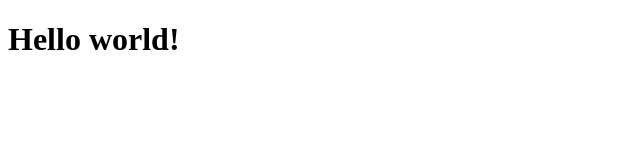
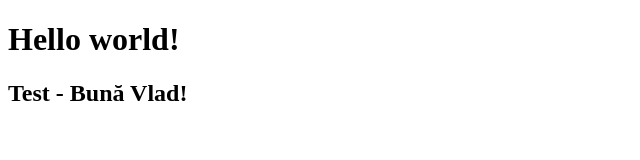
Before and after one commit to robtotto/whereisvor-frontend, a plain HTML site: page index.html in a window 1280 px wide. Shown: the whole page, without its empty margins (0-640 px from the left). Drawn offline with Linux system fonts and the light colour scheme.

Commit message:
Test
Am creat un <h2> pentru a testa!

```diff
--- a/index.html
+++ b/index.html
@@ -7,5 +7,6 @@
 </head>
 <body>
     <h1>Hello world!</h1>
+    <h2>Test - Bună Vlad!</h2>
 </body>
 </html>
```
